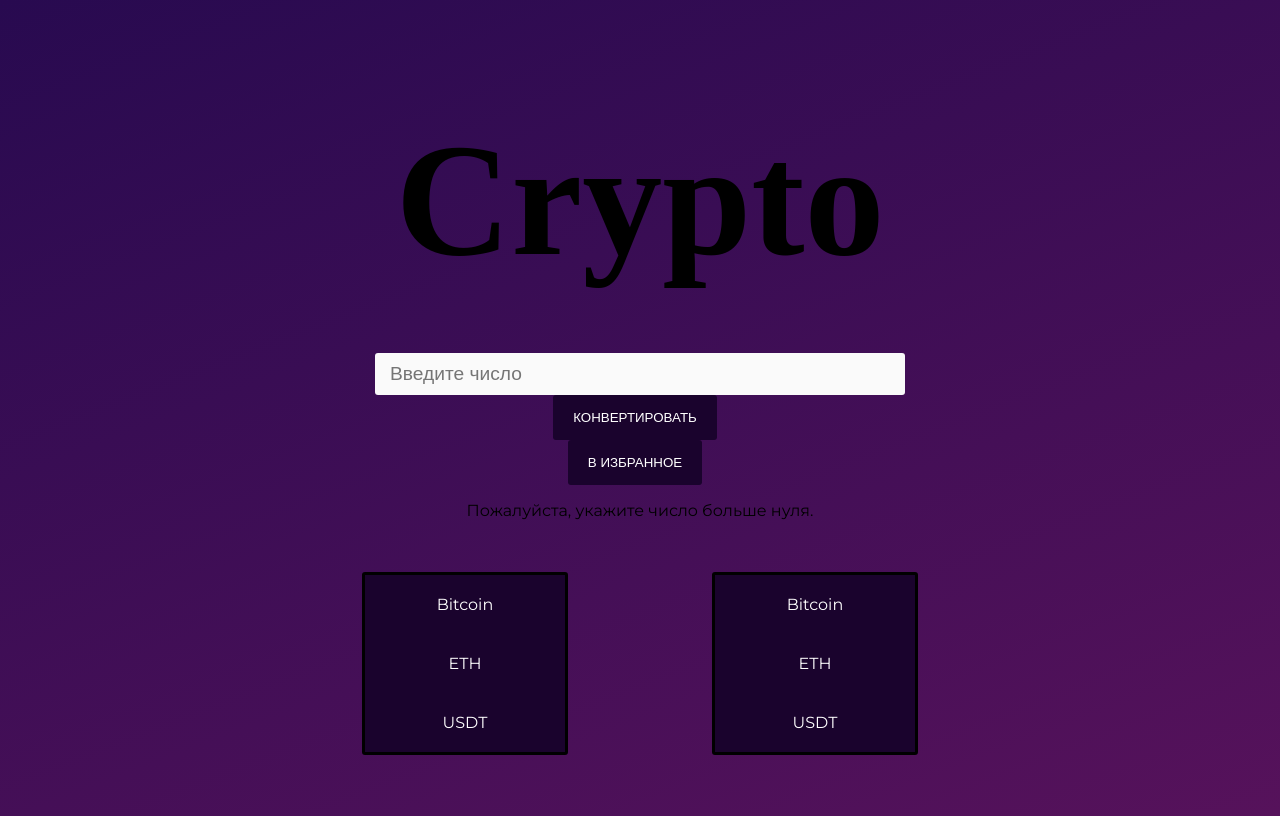
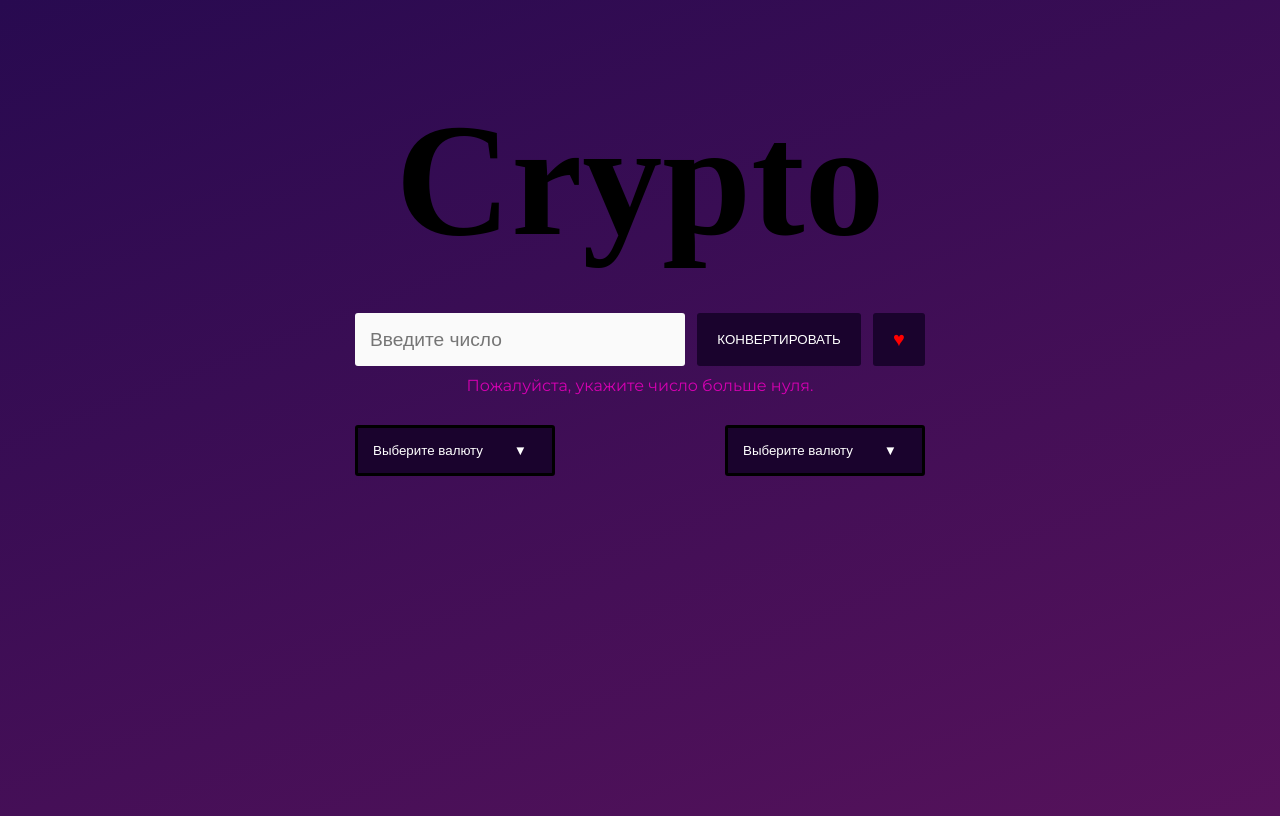
Before and after one commit to RubyVine01/crypto-exchange, a Vue app: page / in a window 1280 px wide. Both pictures are taken after a click on the button "КОНВЕРТИРОВАТЬ". Built offline with nearby package versions, Linux system fonts and the light colour scheme; a web font is replaced by a local one; what crypto-convert would draw is missing.

Commit message:
edit layout

```diff
--- a/src/App.vue
+++ b/src/App.vue
@@ -2,13 +2,13 @@
   <div className="app">
     <h1>Crypto</h1>
     <Input :changeAmount="changeAmount" :convert="convert" :favourite="favourite" />
-    <p v-if="error != ''">{{ error }}</p>
+    <p v-if="error != ''" className="text-error">{{ error }}</p>
     <p v-if="result != ''" className="result-text">{{ result }}</p>
-    <Favourite :favs="favs" v-if="favs.length > 0" :getFromFavs="getFromFavs"/>
     <div className="selectors">
-      <Selector :setCrypto="setConvertFrom" :convertNow="convertFrom"/>
-      <Selector :setCrypto="setConvertTo" :convertNow="convertTo "/>
+      <Selector :setCrypto="setConvertFrom" :convertNow="convertFrom" />
+      <Selector :setCrypto="setConvertTo" :convertNow="convertTo" />
     </div>
+    <Favourite :favs="favs" v-if="favs.length > 0" :getFromFavs="getFromFavs" />
   </div>
 </template>
 
@@ -35,14 +35,29 @@ export default {
   },
   methods: {
     favourite() {
+
+      if (this.favs.length >= 3) {
+        this.error = 'Максимальное количество в избранном 3';
+        return
+      }
+      else if (this.convertFrom == '' || this.convertTo == '') {
+        this.error = 'Выберите валюту.';
+        return
+      }
+      else if (this.convertFrom == this.convertTo) {
+        this.error = 'Выберите другую валюту.';
+        return
+      }
+
+      this.error = ""
       this.favs.push({
         from: this.convertFrom,
         to: this.convertTo
       })
     },
     getFromFavs(index) {
-       this.convertFrom = this.favs[index].from;
-       this.convertTo = this.favs[index].to
+      this.convertFrom = this.favs[index].from;
+      this.convertTo = this.favs[index].to
     },
     changeAmount(val) {
       this.amount = val
@@ -76,7 +91,6 @@ export default {
 }
 </script>
 
-
 <style scoped>
 .app {
   display: flex;
@@ -86,8 +100,13 @@ export default {
 
 .selectors {
   display: flex;
-  justify-content: space-around;
-  width: 700px;
-  margin: 20px auto;
+  justify-content: space-between;
+  width: 570px;
+  margin: 20px  0;
+}
+
+.text-error {
+  color: rgb(211, 1, 176);
+  margin: 10px;
 }
 </style>
--- a/src/assets/style.css
+++ b/src/assets/style.css
@@ -16,12 +16,13 @@ body {
 
 h1 {
   font-family: "Nabla", cursive;
-  margin-top: 100px;
-  margin-bottom: 60px;
+  margin-top: 80px;
+  margin-bottom: 40px;
   font-size: 10em;
 }
 
 .result-text {
   font-family: "Nabla", cursive;
   font-size: 2em;
+  margin: 15px;
 }
--- a/src/components/Favourite.vue
+++ b/src/components/Favourite.vue
@@ -2,6 +2,7 @@
     <h2>Избранное</h2>
     <div @click="getFromFavs(index)" v-for="(el, index) in favs" :key="index">
         <span>{{ el.from }} </span>
+        <span>⇄</span>
         <span>{{ el.to }} </span>
     </div>
 </template>
@@ -30,7 +31,6 @@ h2 {
 div {
     display: flex;
     justify-content: space-between;
-    width: 500px;
     margin: 10px auto;
     transition: all 500ms ease;
 }
@@ -39,12 +39,12 @@ span {
     padding: 10px 15px;
     background: #8c00ff;
     color: #fff;
-
 }
 
 div:hover {
-    opacity: 0.7;
+    opacity: 0.5;
     transform: scale(1.1);
     cursor: pointer;
 }
+
 </style>
--- a/src/components/Input.vue
+++ b/src/components/Input.vue
@@ -1,7 +1,9 @@
 <template>
-    <input min="0" type="number" @input="changeAmount($event.target.value)" placeholder="Введите число">
-    <button @click="convert()">Конвертировать</button>
-    <button @click="favourite()">В избранное</button>
+    <div>
+        <input min="0" type="number" @input="changeAmount($event.target.value)" placeholder="Введите число">
+        <button @click="convert()">Конвертировать</button>
+        <button @click="favourite()">♥</button>
+    </div>
 </template>
 
 <script>
@@ -25,6 +27,12 @@ export default {
 
 
 <style scoped>
+div {
+    display: flex;
+    width: 570px;
+    justify-content: space-between;
+}
+
 input {
     outline: none;
     border-radius: 3px;
@@ -32,12 +40,11 @@ input {
     padding: 10px 15px;
     background: #fafafa;
     color: #333;
-    width: 500px;
+    width: 300px;
     font-size: 1.2em;
 }
 
 button {
-    margin-right: 10px;
     padding: 15px 20px;
     color: #fff;
     text-transform: uppercase;
@@ -46,4 +53,9 @@ button {
     border: 0;
     border-radius: 3px;
 }
+
+button:last-of-type {
+    color: red;
+    font-size: 20px;
+}
 </style>
--- a/src/components/Selector.vue
+++ b/src/components/Selector.vue
@@ -1,15 +1,21 @@
 <template>
-    <ul>
-        <li @click="setCrypto('BTC')" :className="convertNow == 'BTC' ? 'active' : ''">
+    <div class="dropdown">
+        <button @click="toggleDropdown" class="dropdown-button">
+            {{ convertNow ? convertNow : 'Выберите валюту' }}
+        </button>
+        <ul v-if="isOpen" class="dropdown-menu">
+            <li @click="selectItem('BTC')" :className="convertNow == 'BTC' ? 'active' : ''">
                 Bitcoin
             </li>
-        <li @click="setCrypto('ETH')" :className="convertNow == 'ETH' ? 'active' : ''">
+            <li @click="selectItem('ETH')" :className="convertNow == 'ETH' ? 'active' : ''">
                 ETH
             </li>
-        <li @click="setCrypto('USD')" :className="convertNow == 'USD' ? 'active' : ''">
+            <li @click="selectItem('USD')" :className="convertNow == 'USD' ? 'active' : ''">
                 USDT
             </li>
+
         </ul>
+    </div>
 </template>
 
 <script>
@@ -24,28 +30,72 @@ export default {
             required: true,
         }
     },
+    data() {
+        return {
+            isOpen: false,
+        };
+    },
+    methods: {
+        toggleDropdown() {
+            this.isOpen = !this.isOpen;
+        },
+        selectItem(val) {
+            this.setCrypto(val);
+            this.isOpen = false;
+        },
+    },
 };
 </script>
 
 <style scoped>
-ul {
+.dropdown {
+    position: relative;
+    display: inline-block;
+}
+
+.dropdown-button {
+    background-color: #1a032d;
+    color: #fff;
+    padding: 15px;
+    border: 3px solid #000;
+    border-radius: 3px;
+    cursor: pointer;
+    width: 200px;
+    text-align: left;
+    position: relative;
+}
+
+.dropdown-button::after {
+    content: "▼";
+    float: right;
+    margin-right: 10px;
+}
+
+.dropdown-menu {
     list-style: none;
+    margin: 0;
+    margin-top: 5px;
+    padding: 0;
+    background-color: #1a032d;
+    border: 3px solid #000;
+    border-radius: 3px;
+    position: absolute;
+    top: 100%;
+    left: 0;
     width: 200px;
-    padding: 0;
-    border-radius: 3px;
-    border: 3px solid #000;
+    z-index: 1000;
 }
 
 li {
     display: block;
     background: #1a032d;
     color: #fff;
-    padding: 20px 0;
+    padding: 10px 0;
 }
 
 li:hover,
 li.active {
-    background: #24043e;
+    background: #611c9a;
     cursor: pointer;
 }
 </style>
```
Lines whose indentation alone changed are shown as unchanged.
